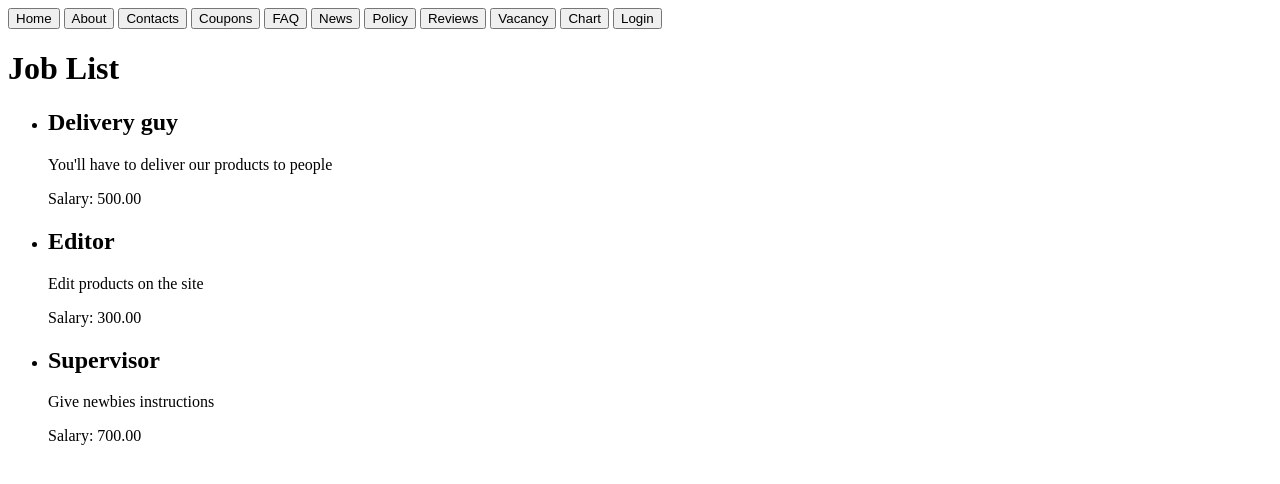
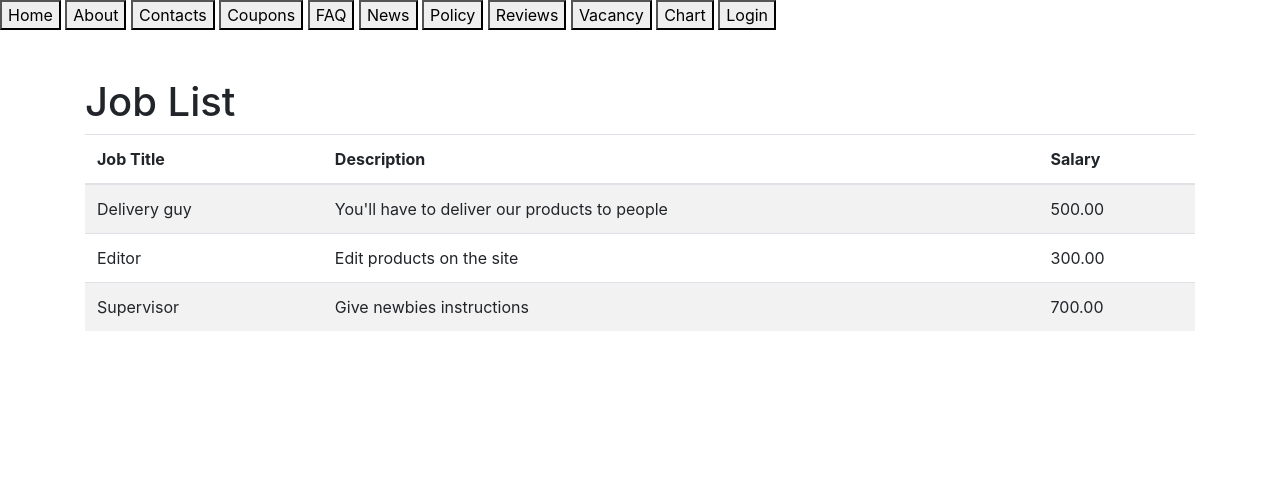
Before and after one commit to casplaer/MWD, a Django app: page /vacancies in a window 1280 px wide. Shown: the top 484 px of the page. Run offline with Django 5.2, Linux system fonts and the light colour scheme; data comes from the database, SQL or seed files in the repository; both versions use the stored data as it was after the commit; some libraries are stand-ins or nearby versions.

Commit message:
Edited lab 1

```diff
--- a/base/models.py
+++ b/base/models.py
@@ -62,13 +62,15 @@ class Coupon(models.Model):
 class New(models.Model):
     title = models.CharField(max_length=100, null=False)
     description = models.TextField(null=False)
+
     image = models.ImageField(upload_to='news_images/')
 
     def __str__(self):
         return self.title
 
+    @property
     def short_description(self):
-        return self.description[:30] + '... read in details'
+        return self.description[:20]
 
 class FAQ(models.Model):
     question = models.CharField(max_length=255)
--- a/base/templates/base/news.html
+++ b/base/templates/base/news.html
@@ -32,7 +32,7 @@
         <div class="news-item">
             <div class="news-details">
                 <h2>{{ news.title }}</h2>
-                <p>{{ news.description }}... <a href = "{% url 'news_detailed' news.id %}">read in details</a></p>
+                <p>{{ news.short_description }}... <a href = "{% url 'news_detailed' news.id %}">read in details</a></p>
             </div>
             <img src="{{ news.image.url }}" alt="{{ news.title }}" class="news-image">
         </div>
--- a/base/templates/base/vacancies.html
+++ b/base/templates/base/vacancies.html
@@ -1,4 +1,4 @@
-{%include 'navbar.html'%}
+{% include 'navbar.html' %}
 
 <!DOCTYPE html>
 <html lang="en">
@@ -6,17 +6,29 @@
     <meta charset="UTF-8">
     <meta name="viewport" content="width=device-width, initial-scale=1.0">
     <title>Job List</title>
+    <link href="https://stackpath.bootstrapcdn.com/bootstrap/4.5.2/css/bootstrap.min.css" rel="stylesheet">
 </head>
 <body>
-    <h1>Job List</h1>
-    <ul>
-        {% for job in jobs %}
-        <li>
-            <h2>{{ job.title }}</h2>
-            <p>{{ job.description }}</p>
-            <p>Salary: {{ job.salary }}</p>
-        </li>
-        {% endfor %}
-    </ul>
+    <div class="container mt-5">
+        <h1>Job List</h1>
+        <table class="table table-striped">
+            <thead>
+                <tr>
+                    <th>Job Title</th>
+                    <th>Description</th>
+                    <th>Salary</th>
+                </tr>
+            </thead>
+            <tbody>
+                {% for job in jobs %}
+                <tr>
+                    <td>{{ job.title }}</td>
+                    <td>{{ job.description }}</td>
+                    <td>{{ job.salary }}</td>
+                </tr>
+                {% endfor %}
+            </tbody>
+        </table>
+    </div>
 </body>
 </html>
--- a/base/views.py
+++ b/base/views.py
@@ -68,6 +68,9 @@ def home(request, category=None):
         "most_popular_category": most_popular_category,
         "most_profitable_category": most_profitable_category,
         "partners":partners,
+        'page_title': 'Title of the page',
+        'page_description': 'Description for search engines',
+        'page_keywords': 'Django, Python, web development',
     }
 
     return render(request, "base/home.html", context)
```
Also changed, not shown: base/templates/base/conf.html (+8 -1 lines), base/templates/base/faq.html (+9 -6 lines), base/templates/base/home.html (+8 -1 lines), base/templates/base/news_detailed.html (+6 -4 lines), db.sqlite3, media/news_images/cabbage.jpg (added), media/news_images/cabbage_VXbZI59.jpg (added), media/news_images/dog.jpg (added), media/news_images/dog_irQm3bd.jpg (added), media/news_images/dogcat.jpg (added), media/news_images/dogcat_zvDnexj.jpg (added), media/news_images/family.jpg (added), media/news_images/family_iuw4e96.jpg (added).
